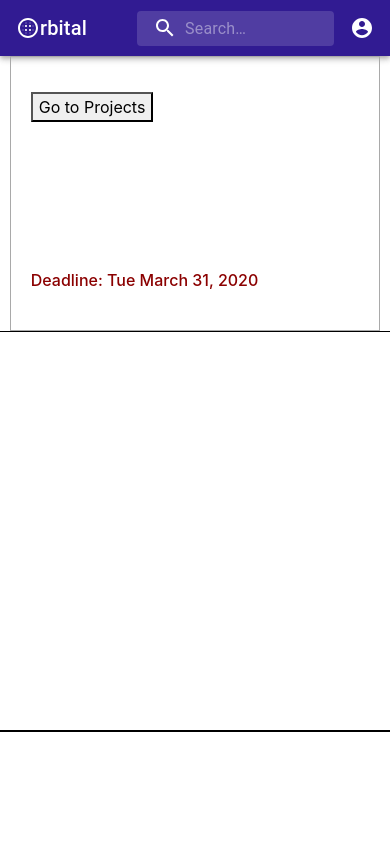
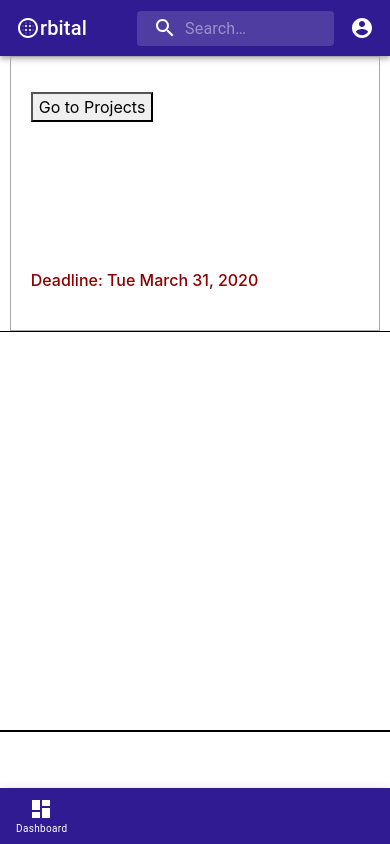
Before and after one commit to AmitP88/Project-Management-App, a React (Create React App) app in the folder client/: page /projectpage in a window 390 px wide. Shown: the top 844 px of the page. Built offline with nearby package versions, Linux system fonts and the light colour scheme.

Commit message:
added NavBar component with Dashboard icon for mobile only

```diff
--- a/client/src/App.js
+++ b/client/src/App.js
@@ -5,6 +5,9 @@ import './media_queries.sass';
 
 // import app header
 import SearchBar from './components/SearchBar/SearchBar';
+
+// import mobile navbar
+import NavBar from './components/NavBar/NavBar';
 
 // import page components
 import Home from './components/Home/Home';
@@ -20,6 +23,7 @@ const App = () => {
         <Route path='/projects' component={Projects} />
         <Route path='/projectpage' component={ProjectPage} />
       </Switch>
+      <NavBar />
     </div>
   );
 }
--- /dev/null
+++ b/client/src/components/NavBar/NavBar.js
@@ -0,0 +1,50 @@
+import React from 'react';
+import { makeStyles } from '@material-ui/core/styles';
+import AppBar from '@material-ui/core/AppBar';
+import Toolbar from '@material-ui/core/Toolbar';
+import Box from '@material-ui/core/Box';
+import IconButton from '@material-ui/core/IconButton';
+import Typography from '@material-ui/core/Typography';
+
+import DashboardIcon from '@material-ui/icons/Dashboard';
+
+import './NavBar.sass';
+
+
+const useStyles = makeStyles((theme) => ({
+  appBar: {
+    top: 'auto',
+    bottom: 0,
+  },
+  title: {
+    flexGrow: 1,
+    fontSize: 10,
+    // display: 'none',
+    [theme.breakpoints.up('sm')]: {
+      display: 'block',
+    },
+  },
+}));
+
+const NavBar = () => {
+  const classes = useStyles();
+
+  return (
+    <Box display={{ xs: 'block', sm: 'none' }}>
+      <AppBar position="fixed" color="primary" className={classes.appBar} style={{ backgroundColor: '#311b92' }}>
+        <Toolbar>
+          <Box display='flex' flexWrap='wrap' css={{ maxWidth: 70 }}>
+            <Box mx='auto' css={{ width: 45 }}>
+              <DashboardIcon className={classes.icon} />
+            </Box>
+            <Typography className={classes.title} variant='caption' noWrap>
+              Dashboard
+            </Typography>
+          </Box>
+        </Toolbar>
+      </AppBar>
+    </Box>
+  );
+}
+
+export default NavBar;
```
Also changed, not shown: client/src/components/NavBar/NavBar.sass (added), client/src/components/NavBar/media_queries.sass (added).
